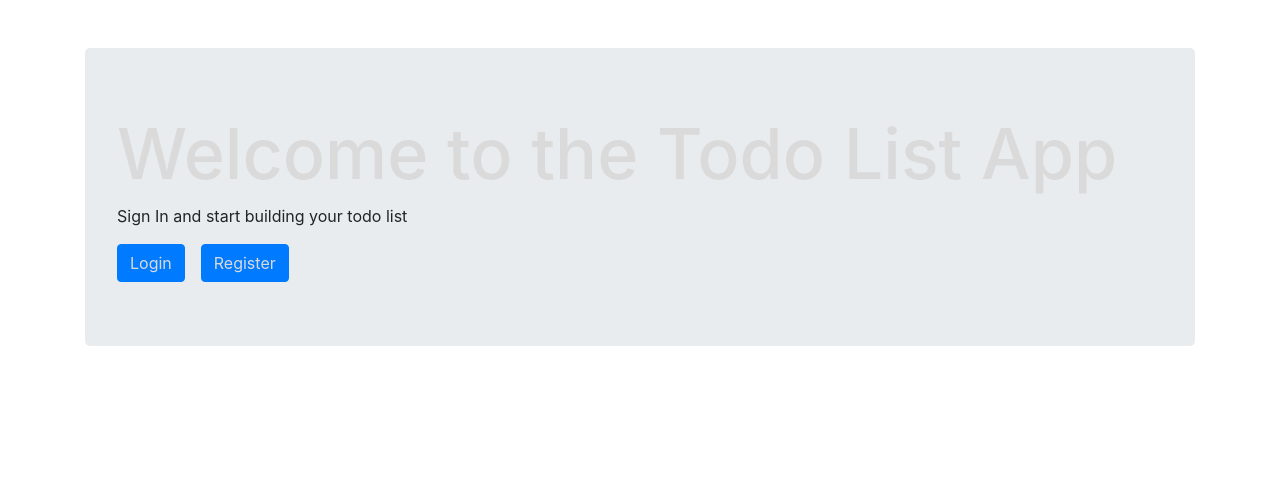
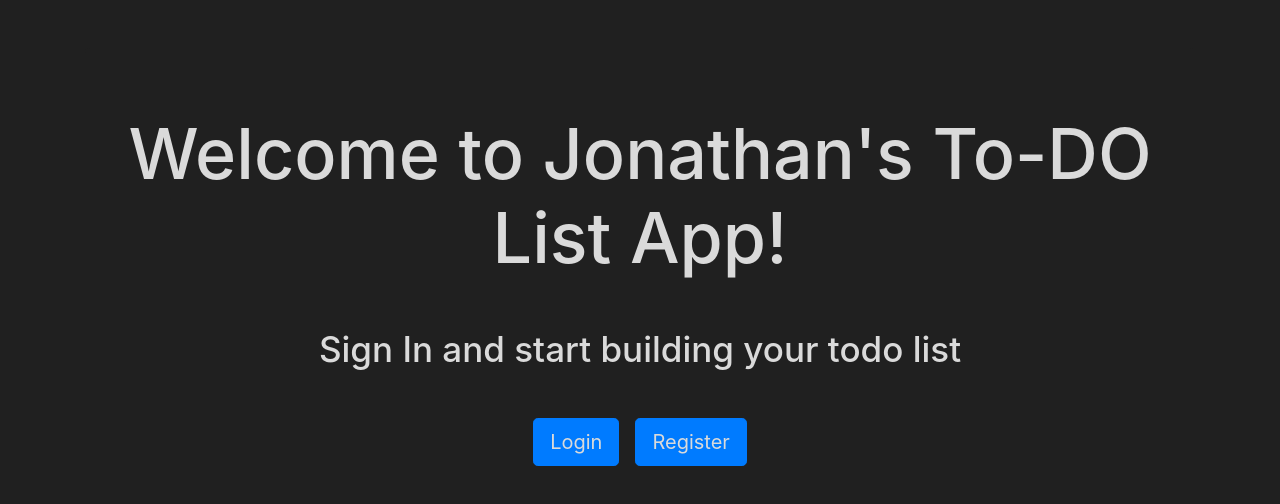
Before and after one commit to jonathanfangon/Tasker, a React app: page / in a window 1280 px wide. Shown: the top 504 px of the page. Built offline with nearby package versions, Linux system fonts and the light colour scheme; no server answers.

Commit message:
made react components .jsx files &fixed lil styles

```diff
--- a/src/App.css
+++ b/src/App.css
@@ -13,3 +13,7 @@ input[type='password'], textarea {
 /* nav {
     width: 100vw;
 } */
+
+#landing-cont {
+    background-color: #202020;
+}
--- a/src/components/Landing.js
+++ /dev/null
@@ -1,19 +0,0 @@
-import React from "react";
-import { Link } from "react-router-dom";
-
-const Landing = () => {
-  return (
-    <div className="jumbotron mt-5">
-      <h1>Welcome to the Todo List App</h1>
-      <p>Sign In and start building your todo list</p>
-      <Link to="/login" className="btn btn-primary">
-        Login
-      </Link>
-      <Link to="/register" className="btn btn-primary ml-3">
-        Register
-      </Link>
-    </div>
-  );
-};
-
-export default Landing;
--- /dev/null
+++ b/src/components/Landing.jsx
@@ -0,0 +1,21 @@
+import React from "react";
+import { Link } from "react-router-dom";
+
+const Landing = () => {
+  return (
+    <div className="jumbotron mt-5" id="landing-cont">
+      <h1 className="text-center">Welcome to Jonathan's To-DO List App!</h1>
+      <h2 className="text-center my-5">Sign In and start building your todo list</h2>
+      <div className="text-center my-5">
+        <Link to="/login" className="btn btn-primary btn-lg">
+        Login
+      </Link>
+      <Link to="/register" className="btn btn-primary ml-3 btn-lg">
+        Register
+      </Link>
+      </div>
+    </div>
+  );
+};
+
+export default Landing;
--- a/src/index.css
+++ b/src/index.css
@@ -1,5 +1,5 @@
 body {
-    /* background-color: #202020; */
+    background-color: #202020;
     /* overflow: hidden; */
 }
 
```
Also changed, not shown: src/App.jsx (renamed from src/App.js), src/components/Dashboard.jsx (renamed from src/components/Dashboard.js), src/components/Login.jsx (renamed from src/components/Login.js), src/components/Register.jsx (renamed from src/components/Register.js), src/components/todolist/EditTodo.jsx (renamed from src/components/todolist/EditTodo.js), src/components/todolist/InputTodo.jsx (renamed from src/components/todolist/InputTodo.js), src/components/todolist/ListTodos.jsx (renamed from src/components/todolist/ListTodos.js), 1 other file (tests, documents, lock files or other folders).
